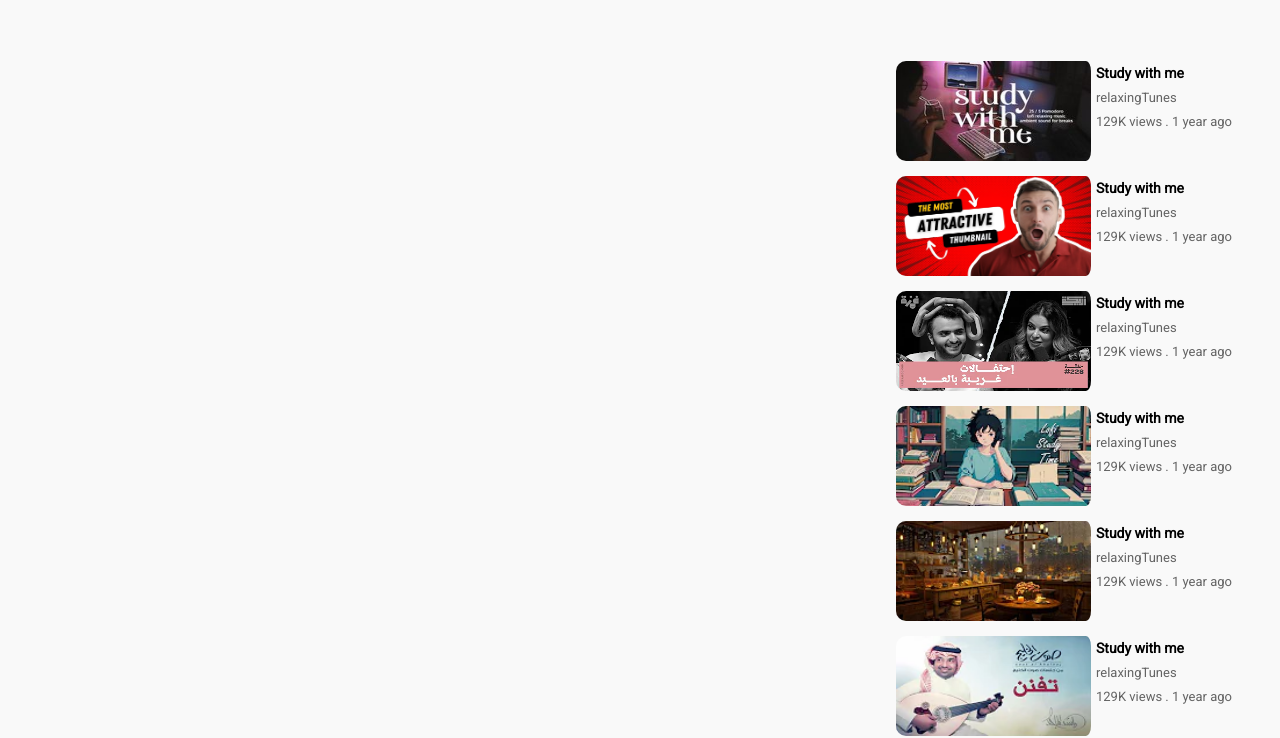
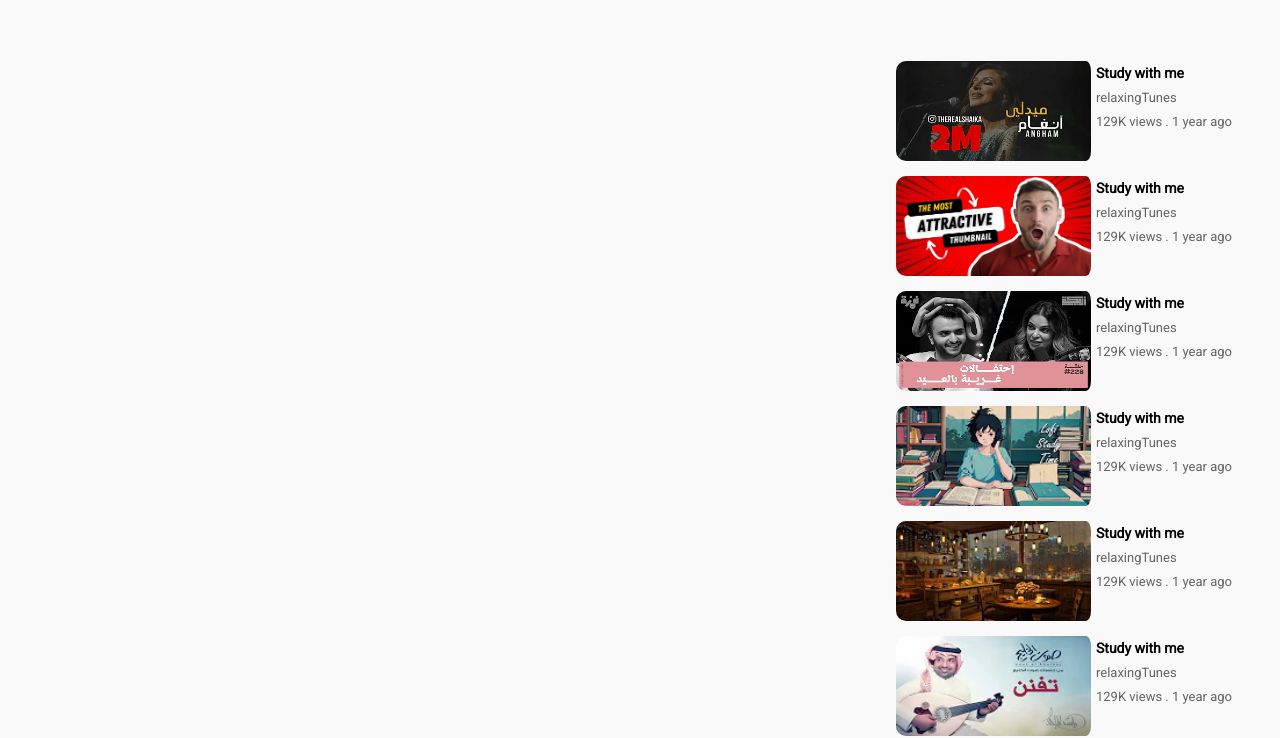
Before and after one commit to fatmaboodai/MindCue-Extension, a browser extension: page Youtube.html in a window 1280 px wide. Shown: the part 72-810 px from the top of the page. Drawn offline with nearby package versions, Linux system fonts and the light colour scheme; some packages are replaced by stand-ins of ours; a script that the page names is missing.

Commit message:
done doneee

```diff
--- a/Youtube.html
+++ b/Youtube.html
@@ -59,7 +59,7 @@
     <main>
         <div class="recommended-videos">
             <div class="recommended-video-info">
-                    <img class='recommended-video-thumbnail' src='./images/7d6242af92c520c66afe77d823fb40c5.jpg' alt="a recommended video thumbnail ">
+                    <img class='recommended-video-thumbnail' src='./images/hq720 (2).webp' alt="a recommended video thumbnail ">
                     <span class='recommended-video-title'>Study with me</span><br>
                     <span class='recommended-video-channel'>relaxingTunes</span><br>
                     <span class='recommended-video-views'>129K views . 1 year ago</span>
```
Also changed, not shown: images/hq720 (2).webp (added).
